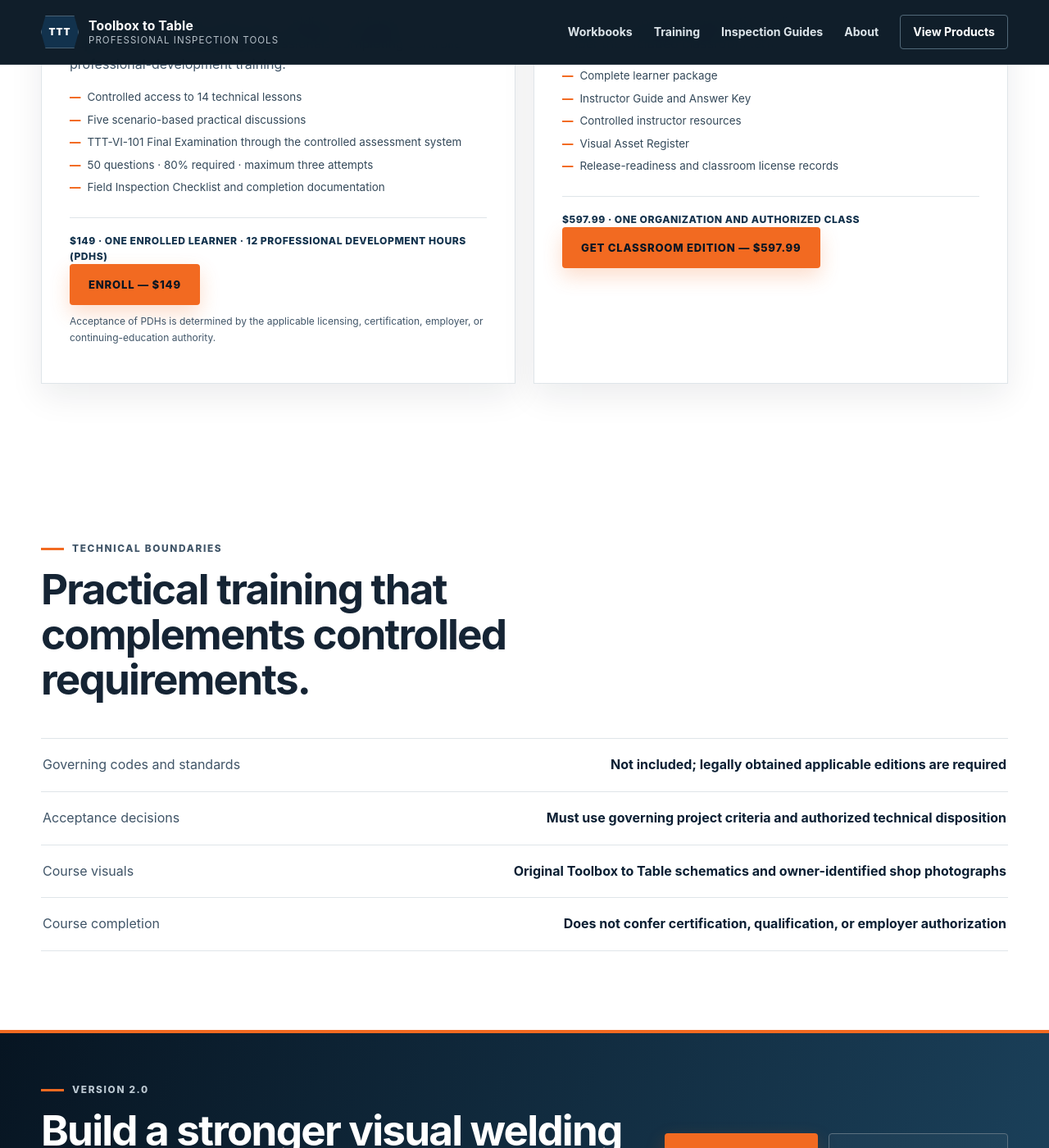
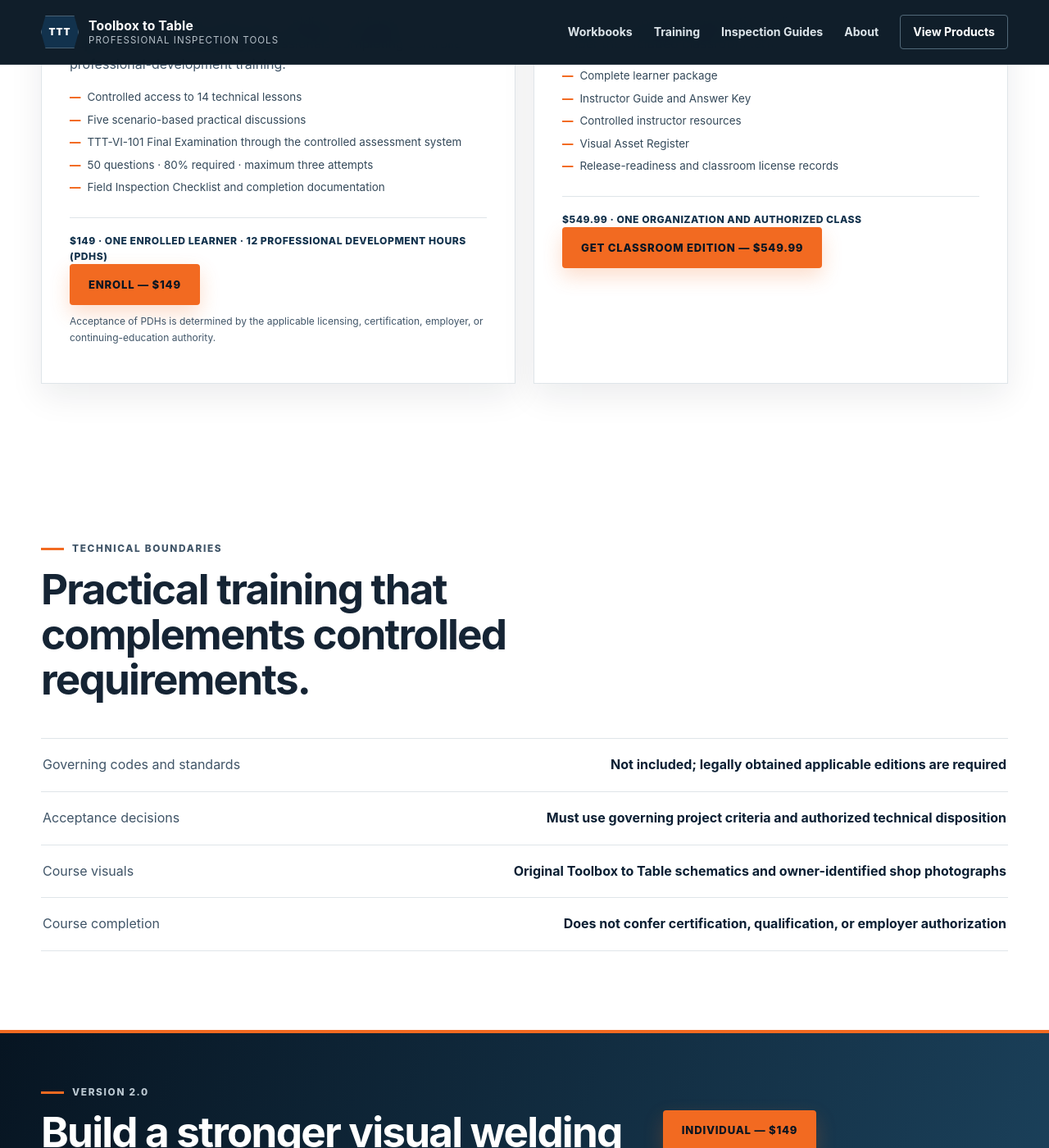
Before and after one commit to rightmercs/toolbox-to-table, a Jekyll site: the page built from training/visual-welding-inspection.md, in a window 1280 px wide and 1400 px high, scrolled down 3932 px. Shown: the whole window at 82% size. Built offline with Jekyll 4.4.1, drawn with Linux system fonts in a browser that asks for light colours; some of the changed text lies outside the part shown.

Commit message:
Update visual-welding-inspection.md

```diff
--- a/training/visual-welding-inspection.md
+++ b/training/visual-welding-inspection.md
@@ -39,10 +39,10 @@ permalink: /training/visual-welding-inspection/
   <div class="section-heading"><div><p class="eyebrow"><span></span> Choose an edition</p><h2>Learn independently or deliver a controlled class.</h2></div><p>Both editions use the same learner sequence. The Instructor & Classroom Edition adds controlled delivery and answer resources.</p></div>
   <div class="edition-grid">
     <article class="edition-card"><p class="edition-label">Individual learning</p><h3>Individual Edition</h3><p>For inspectors, QA/QC personnel, welding coordinators, supervisors, and developing professionals completing controlled professional-development training.</p><ul class="feature-list"><li>Controlled access to 14 technical lessons</li><li>Five scenario-based practical discussions</li><li>TTT-VI-101 Final Examination through the controlled assessment system</li><li>50 questions · 80% required · maximum three attempts</li><li>Field Inspection Checklist and completion documentation</li></ul><p class="release-status">$149 · One enrolled learner · 12 Professional Development Hours (PDHs)</p><a class="button button--primary" href="https://payhip.com/b/z7rfs" target="_blank" rel="noopener noreferrer">Enroll — $149</a><p class="purchase-note">Acceptance of PDHs is determined by the applicable licensing, certification, employer, or continuing-education authority.</p></article>
-    <article class="edition-card edition-card--featured"><p class="edition-label">Training delivery</p><h3>Instructor & Classroom Edition</h3><p>For one purchasing organization delivering one authorized class under the included classroom terms.</p><ul class="feature-list"><li>Complete learner package</li><li>Instructor Guide and Answer Key</li><li>Controlled instructor resources</li><li>Visual Asset Register</li><li>Release-readiness and classroom license records</li></ul><p class="release-status">$597.99 · One organization and authorized class</p><a class="button button--primary" href="https://payhip.com/b/OGk9i" target="_blank" rel="noopener noreferrer">Get Classroom Edition — $597.99</a></article>
+    <article class="edition-card edition-card--featured"><p class="edition-label">Training delivery</p><h3>Instructor & Classroom Edition</h3><p>For one purchasing organization delivering one authorized class under the included classroom terms.</p><ul class="feature-list"><li>Complete learner package</li><li>Instructor Guide and Answer Key</li><li>Controlled instructor resources</li><li>Visual Asset Register</li><li>Release-readiness and classroom license records</li></ul><p class="release-status">$549.99 · One organization and authorized class</p><a class="button button--primary" href="https://payhip.com/b/OGk9i" target="_blank" rel="noopener noreferrer">Get Classroom Edition — $549.99</a></article>
   </div>
 </section>
 
 <section class="section section--light"><div class="shell product-section"><div class="section-heading"><div><p class="eyebrow"><span></span> Technical boundaries</p><h2>Practical training that complements controlled requirements.</h2></div></div><div class="spec-table" role="table" aria-label="Visual welding inspection course boundaries"><div role="row"><span role="cell">Governing codes and standards</span><strong role="cell">Not included; legally obtained applicable editions are required</strong></div><div role="row"><span role="cell">Acceptance decisions</span><strong role="cell">Must use governing project criteria and authorized technical disposition</strong></div><div role="row"><span role="cell">Course visuals</span><strong role="cell">Original Toolbox to Table schematics and owner-identified shop photographs</strong></div><div role="row"><span role="cell">Course completion</span><strong role="cell">Does not confer certification, qualification, or employer authorization</strong></div></div></div></section>
 
-<section class="cta-section"><div class="shell cta-inner"><div><p class="eyebrow eyebrow--light"><span></span> Version 2.0</p><h2>Build a stronger visual welding inspection process.</h2></div><div class="button-row"><a class="button button--primary" href="https://payhip.com/b/z7rfs" target="_blank" rel="noopener noreferrer">Individual — $149</a><a class="button button--secondary" href="https://payhip.com/b/OGk9i" target="_blank" rel="noopener noreferrer">Classroom — $597.99</a></div></div></section>
+<section class="cta-section"><div class="shell cta-inner"><div><p class="eyebrow eyebrow--light"><span></span> Version 2.0</p><h2>Build a stronger visual welding inspection process.</h2></div><div class="button-row"><a class="button button--primary" href="https://payhip.com/b/z7rfs" target="_blank" rel="noopener noreferrer">Individual — $149</a><a class="button button--secondary" href="https://payhip.com/b/OGk9i" target="_blank" rel="noopener noreferrer">Classroom — $549.99</a></div></div></section>
```
